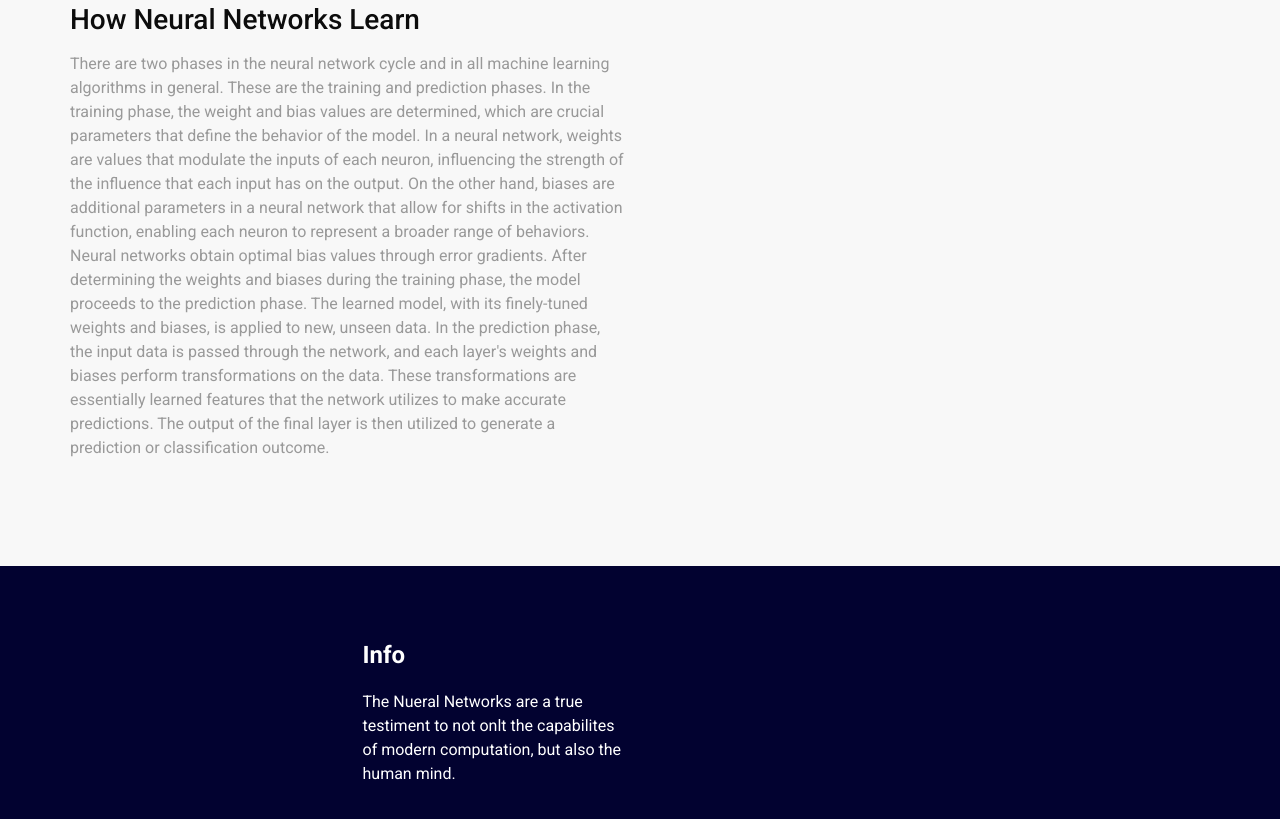
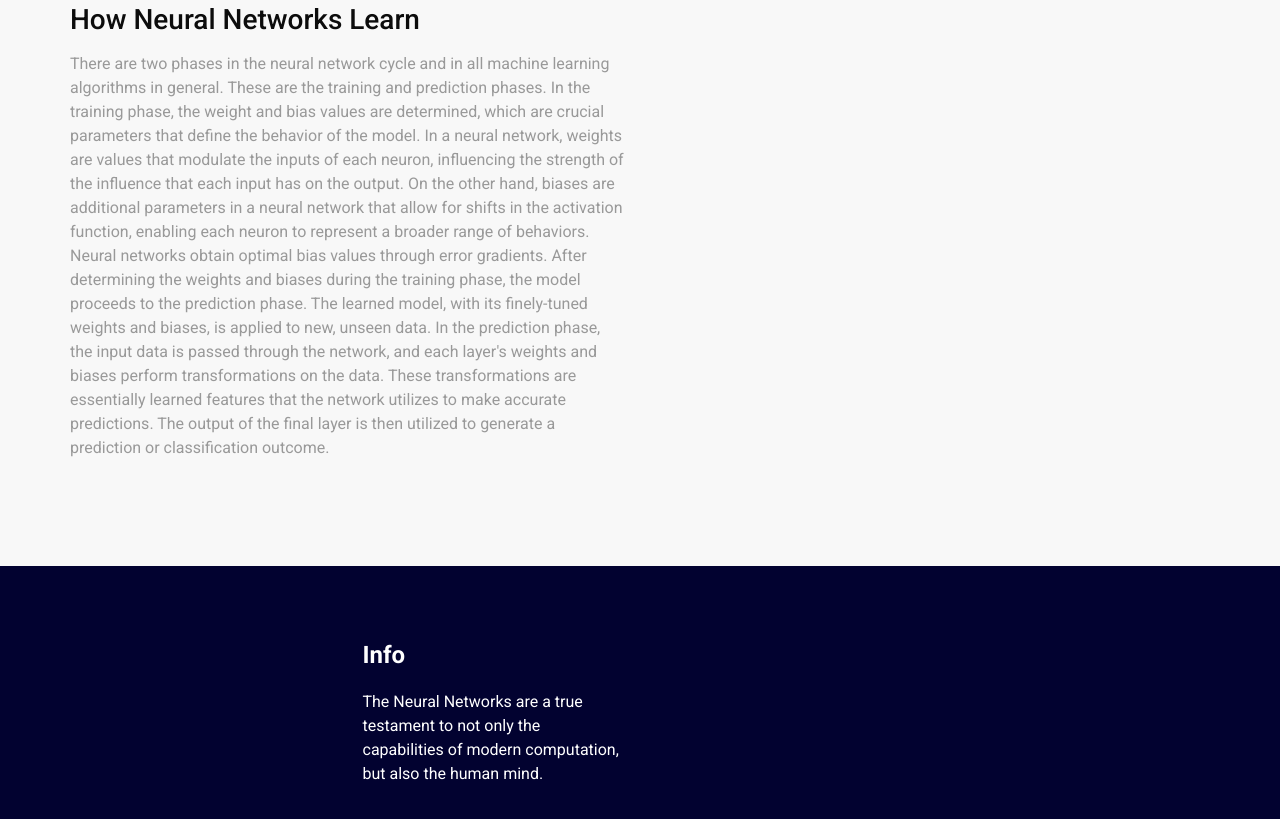
Before and after one commit to AumkarMali/Neural-Networks-Webpage, a plain HTML site: page deepDive.html in a window 1280 px wide. Shown: the part 1555-2374 px from the top of the page. Drawn offline with Linux system fonts and the light colour scheme; a script that the page names is missing.

Commit message:
Update deepDive.html

```diff
--- a/deepDive.html
+++ b/deepDive.html
@@ -149,7 +149,7 @@ In the prediction phase, the input data is passed through the network, and each
               Info
             </h4>
             <p>
-              The Nueral Networks are a true testiment to not onlt the capabilites of modern computation, but also the human mind.
+              The Neural Networks are a true testament to not only the capabilities of modern computation, but also the human mind.
             </p>
           </div>
         </div>
```
